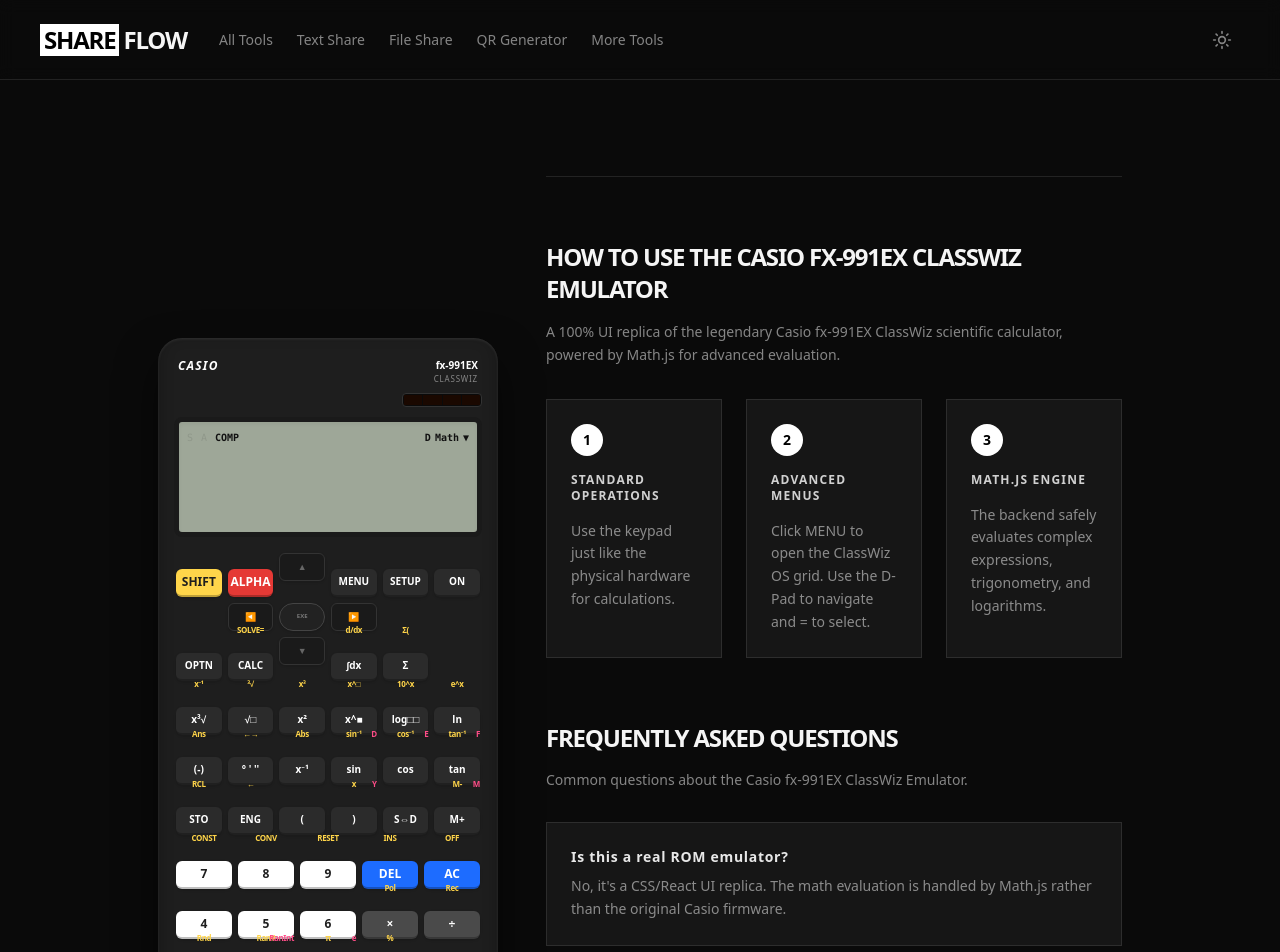
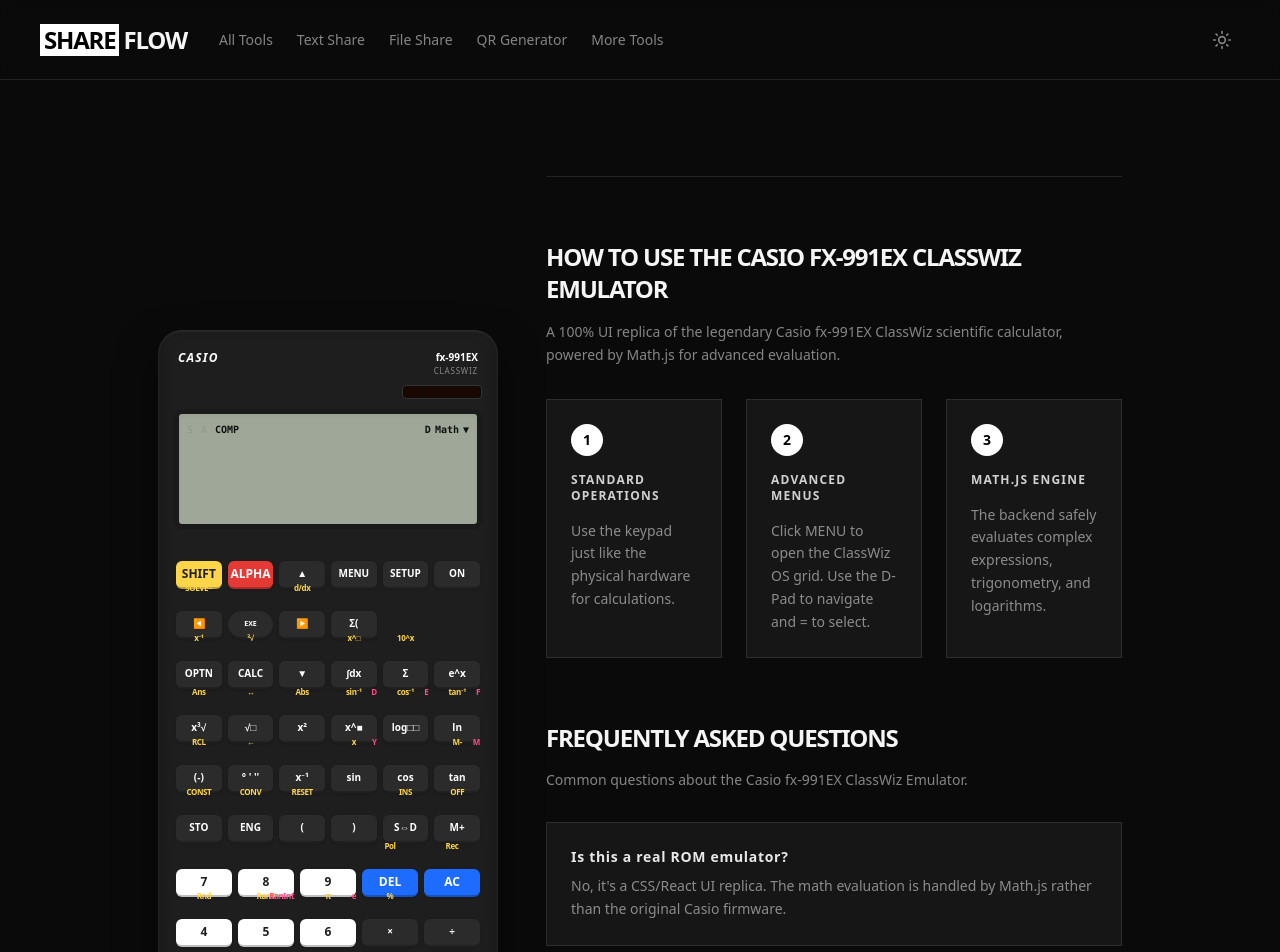
Before and after one commit to ariandesu/shareflow, a React (Vite) app: page /calculator in a window 1280 px wide. Shown: the top 952 px of the page. Built offline with nearby package versions, Linux system fonts and the light colour scheme.

Commit message:
update calculator layout per grid spec: row2 ◀/EXE/▶/Σ(, row3 OPTN/CALC/▼/∫dx/Σ/e^x, shifted sec labels, compound sec (Ran#/RanInt, π/e), EXE oval button, white numpad keys

```diff
--- a/src/pages/ScientificCalculator.tsx
+++ b/src/pages/ScientificCalculator.tsx
@@ -24,13 +24,12 @@ const Btn = ({
   onClick: () => void,
   shiftL?: string,
   alphaL?: string,
-  type?: "normal" | "number" | "operator" | "blue" | "yellow" | "red",
+  type?: "normal" | "number" | "blue" | "yellow" | "red",
   className?: string,
   btnClassName?: string
 }) => {
   const styles: Record<string, string> = {
     number: "bg-[#FFFFFF] text-[#1E1E1E] hover:bg-[#F0F0F0] text-sm",
-    operator: "bg-[#4A4A4A] text-[#FFF] hover:bg-[#5A5A5A] text-sm",
     blue: "bg-[#1D6CFF] text-[#FFF] hover:bg-[#1A5FE0] text-sm",
     yellow: "bg-[#FFD54A] text-[#1E1E1E] hover:bg-[#FFC107] text-sm",
     red: "bg-[#E53935] text-[#FFF] hover:bg-[#D32F2F] text-sm",
@@ -52,25 +51,15 @@ const Btn = ({
   );
 };
 
-const DPadBtn = ({ dir, onClick }: { dir: "UP" | "DOWN" | "LEFT" | "RIGHT", onClick: () => void }) => {
-  const arrows: Record<string, string> = { UP: "▲", DOWN: "▼", LEFT: "◀", RIGHT: "▶" };
-  return (
+const ExeBtn = ({ onClick }: { onClick: () => void }) => (
+  <div className="flex flex-col items-center justify-end h-[44px] relative">
     <button
       onClick={onClick}
-      className="w-full h-[28px] bg-[#1A1A1A] rounded-md border border-[#333] text-[#666] text-[9px] font-bold hover:bg-[#222] active:scale-95 transition-all flex items-center justify-center cursor-pointer shadow-sm"
+      className="w-full h-[28px] rounded-full bg-[#2B2B2B] text-[#FFF] hover:bg-[#353535] shadow-sm border-b-[2px] border-black/25 active:border-b-0 active:translate-y-[2px] transition-all font-bold flex items-center justify-center text-[7px]"
     >
-      {arrows[dir]}
+      EXE
     </button>
-  );
-};
-
-const DPadCenter = ({ onClick }: { onClick: () => void }) => (
-  <button
-    onClick={onClick}
-    className="w-full h-[28px] bg-[#222] rounded-full border border-[#444] text-[#777] text-[6px] font-bold hover:bg-[#2A2A2A] active:scale-95 transition-all flex items-center justify-center cursor-pointer shadow-sm"
-  >
-    EXE
-  </button>
+  </div>
 );
 
 export default function ScientificCalculator() {
@@ -207,7 +196,6 @@ export default function ScientificCalculator() {
           boxShadow: "0 20px 40px rgba(0,0,0,0.5), inset 0 1px 3px rgba(255,255,255,0.1), inset 0 -5px 15px rgba(0,0,0,0.3)",
         }}
       >
-        {/* Branding */}
         <div className="flex justify-between items-start px-1 pt-1 pb-2">
           <div className="text-[#FFF] text-xs font-black tracking-widest italic">CASIO</div>
           <div className="text-right">
@@ -216,12 +204,10 @@ export default function ScientificCalculator() {
           </div>
         </div>
 
-        {/* Solar Panel */}
         <div className="w-20 h-3.5 bg-[#0A0A0A] border border-[#333] rounded-sm ml-auto grid grid-cols-4 gap-px p-px">
           <div className="bg-[#1A0800]"></div><div className="bg-[#1A0800]"></div><div className="bg-[#1A0800]"></div><div className="bg-[#1A0800]"></div>
         </div>
 
-        {/* LCD Screen */}
         <div className="mt-2.5 w-full h-[120px] bg-[#9EA798] border-[5px] border-[#1A1A1A] rounded-lg p-2 shadow-inner flex flex-col font-mono text-[#111]">
           <div className="flex justify-between items-center text-[10px] h-4 mb-1">
             <div className="flex gap-2">
@@ -264,93 +250,92 @@ export default function ScientificCalculator() {
           </div>
         </div>
 
-        {/* Keyboard */}
         <div className="flex-1 mt-4 px-0.5 flex flex-col gap-1.5">
 
-          {/* Row 1: SHIFT, ALPHA, REPLAY_UP, MENU, SETUP, ON */}
+          {/* Row 1: SHIFT, ALPHA, ▲, MENU, SETUP, ON */}
           <div className="grid grid-cols-6 gap-x-1.5">
             <Btn label="SHIFT" onClick={toggleShift} type="yellow" />
             <Btn label="ALPHA" onClick={toggleAlpha} type="red" />
-            <DPadBtn dir="UP" onClick={() => handleNav("UP")} />
-            <Btn label="MENU" onClick={toggleMenu} />
-            <Btn label="SETUP" onClick={() => {}} />
-            <Btn label="ON" onClick={ac} />
+            <Btn label="▲" onClick={() => handleNav("UP")} type="normal" />
+            <Btn label="MENU" onClick={toggleMenu} type="normal" />
+            <Btn label="SETUP" onClick={() => {}} type="normal" />
+            <Btn label="ON" onClick={ac} type="normal" />
           </div>
 
-          {/* Row 2: REPLAY_LEFT, REPLAY_CENTER(EXE), REPLAY_RIGHT */}
+          {/* Row 2: ◀, EXE, ▶, Σ( */}
           <div className="grid grid-cols-6 gap-x-1.5">
-            <div />
-            <DPadBtn dir="LEFT" onClick={() => handleNav("LEFT")} />
-            <DPadCenter onClick={handleEqual} />
-            <DPadBtn dir="RIGHT" onClick={() => handleNav("RIGHT")} />
+            <Btn label="◀" onClick={() => handleNav("LEFT")} type="normal" shiftL="SOLVE=" />
+            <ExeBtn onClick={handleEqual} />
+            <Btn label="▶" onClick={() => handleNav("RIGHT")} type="normal" shiftL="d/dx" />
+            <Btn label="Σ(" onClick={() => insert("Σ(")} type="normal" />
             <div />
             <div />
           </div>
 
-          {/* Row 3: OPTN, CALC, REPLAY_DOWN, ∫dx, Σ */}
+          {/* Row 3: OPTN, CALC, ▼, ∫dx, Σ, e^x */}
           <div className="grid grid-cols-6 gap-x-1.5">
-            <Btn label="OPTN" onClick={() => {}} />
-            <Btn label="CALC" onClick={() => {}} shiftL="SOLVE=" />
-            <DPadBtn dir="DOWN" onClick={() => handleNav("DOWN")} />
-            <Btn label="∫dx" onClick={() => insert("integrate(")} shiftL="d/dx" />
-            <Btn label="Σ" onClick={() => insert("sigma(")} shiftL="Σ(" />
-            <div />
+            <Btn label="OPTN" onClick={() => {}} type="normal" shiftL="x⁻¹" />
+            <Btn label="CALC" onClick={() => {}} type="normal" shiftL="³√" />
+            <Btn label="▼" onClick={() => handleNav("DOWN")} type="normal" />
+            <Btn label="∫dx" onClick={() => insert("integrate(")} type="normal" shiftL="x^□" />
+            <Btn label="Σ" onClick={() => insert("Σ")} type="normal" shiftL="10^x" />
+            <Btn label="e^x" onClick={() => insert("e^(")} type="normal" />
           </div>
 
           {/* Row 4: x³√, √□, x², x^■, log□□, ln */}
           <div className="grid grid-cols-6 gap-x-1.5 mt-1">
-            <Btn label="x³√" onClick={() => insert("cuberoot(")} shiftL="x⁻¹" />
-            <Btn label="√□" onClick={() => insert("√(")} shiftL="³√" />
-            <Btn label="x²" onClick={() => insert("²")} shiftL="x³" />
-            <Btn label="x^■" onClick={() => insert("^")} shiftL="x^□" />
-            <Btn label="log□□" onClick={() => insert("log(")} shiftL="10^x" />
-            <Btn label="ln" onClick={() => insert("ln(")} shiftL="e^x" />
+            <Btn label="x³√" onClick={() => insert("cuberoot(")} type="normal" shiftL="Ans" />
+            <Btn label="√□" onClick={() => insert("√(")} type="normal" shiftL="↔" />
+            <Btn label="x²" onClick={() => insert("²")} type="normal" shiftL="Abs" />
+            <Btn label="x^■" onClick={() => insert("^")} type="normal" shiftL="sin⁻¹" alphaL="D" />
+            <Btn label="log□□" onClick={() => insert("log(")} type="normal" shiftL="cos⁻¹" alphaL="E" />
+            <Btn label="ln" onClick={() => insert("ln(")} type="normal" shiftL="tan⁻¹" alphaL="F" />
           </div>
 
           {/* Row 5: (-), ° ' '', x⁻¹, sin, cos, tan */}
           <div className="grid grid-cols-6 gap-x-1.5">
-            <Btn label="(-)" onClick={() => insert("-")} shiftL="Ans" />
-            <Btn label={"° ' ''"} onClick={() => {}} shiftL="←→" />
-            <Btn label="x⁻¹" onClick={() => insert("^-1")} shiftL="Abs" />
-            <Btn label="sin" onClick={() => insert("sin(")} shiftL="sin⁻¹" alphaL="D" />
-            <Btn label="cos" onClick={() => insert("cos(")} shiftL="cos⁻¹" alphaL="E" />
-            <Btn label="tan" onClick={() => insert("tan(")} shiftL="tan⁻¹" alphaL="F" />
+            <Btn label="(-)" onClick={() => insert("-")} type="normal" shiftL="RCL" />
+            <Btn label={"° ' ''"} onClick={() => {}} type="normal" shiftL="←" />
+            <Btn label="x⁻¹" onClick={() => insert("^-1")} type="normal" />
+            <Btn label="sin" onClick={() => insert("sin(")} type="normal" shiftL="x" alphaL="Y" />
+            <Btn label="cos" onClick={() => insert("cos(")} type="normal" />
+            <Btn label="tan" onClick={() => insert("tan(")} type="normal" shiftL="M-" alphaL="M" />
           </div>
 
           {/* Row 6: STO, ENG, (, ), S⇔D, M+ */}
           <div className="grid grid-cols-6 gap-x-1.5">
-            <Btn label="STO" onClick={() => {}} shiftL="RCL" />
-            <Btn label="ENG" onClick={() => {}} shiftL="←" />
-            <Btn label="(" onClick={() => insert("(")} />
-            <Btn label=")" onClick={() => insert(")")} shiftL="x" alphaL="Y" />
-            <Btn label="S⇔D" onClick={() => {}} />
-            <Btn label="M+" onClick={() => {}} shiftL="M-" alphaL="M" />
+            <Btn label="STO" onClick={() => {}} type="normal" shiftL="CONST" />
+            <Btn label="ENG" onClick={() => {}} type="normal" shiftL="CONV" />
+            <Btn label="(" onClick={() => insert("(")} type="normal" shiftL="RESET" />
+            <Btn label=")" onClick={() => insert(")")} type="normal" />
+            <Btn label="S⇔D" onClick={() => {}} type="normal" shiftL="INS" />
+            <Btn label="M+" onClick={() => {}} type="normal" shiftL="OFF" />
           </div>
 
           {/* Numpad */}
           <div className="grid grid-cols-5 gap-1.5 mt-1">
-            <Btn label="7" onClick={() => insert("7")} type="number" shiftL="CONST" />
-            <Btn label="8" onClick={() => insert("8")} type="number" shiftL="CONV" />
-            <Btn label="9" onClick={() => insert("9")} type="number" shiftL="RESET" />
-            <Btn label="DEL" onClick={del} type="blue" shiftL="INS" />
-            <Btn label="AC" onClick={ac} type="blue" shiftL="OFF" />
+            <Btn label="7" onClick={() => insert("7")} type="number" />
+            <Btn label="8" onClick={() => insert("8")} type="number" />
+            <Btn label="9" onClick={() => insert("9")} type="number" />
+            <Btn label="DEL" onClick={del} type="blue" shiftL="Pol" />
+            <Btn label="AC" onClick={ac} type="blue" shiftL="Rec" />
 
-            <Btn label="4" onClick={() => insert("4")} type="number" />
-            <Btn label="5" onClick={() => insert("5")} type="number" />
-            <Btn label="6" onClick={() => insert("6")} type="number" />
-            <Btn label="×" onClick={() => insert("×")} type="operator" shiftL="Pol" />
-            <Btn label="÷" onClick={() => insert("÷")} type="operator" shiftL="Rec" />
+            <Btn label="4" onClick={() => insert("4")} type="number" shiftL="Rnd" />
+            <Btn label="5" onClick={() => insert("5")} type="number" shiftL="Ran#" alphaL="RanInt" />
+            <Btn label="6" onClick={() => insert("6")} type="number" shiftL="π" alphaL="e" />
+            <Btn label="×" onClick={() => insert("×")} type="normal" shiftL="%" />
+            <Btn label="÷" onClick={() => insert("÷")} type="normal" />
 
-            <Btn label="1" onClick={() => insert("1")} type="number" shiftL="Rnd" />
-            <Btn label="2" onClick={() => insert("2")} type="number" shiftL="Ran#" alphaL="RanInt" />
-            <Btn label="3" onClick={() => insert("3")} type="number" shiftL="π" alphaL="e" />
-            <Btn label="+" onClick={() => insert("+")} type="operator" shiftL="%" />
-            <Btn label="-" onClick={() => insert("-")} type="operator" />
+            <Btn label="1" onClick={() => insert("1")} type="number" />
+            <Btn label="2" onClick={() => insert("2")} type="number" />
+            <Btn label="3" onClick={() => insert("3")} type="number" />
+            <Btn label="+" onClick={() => insert("+")} type="normal" />
+            <Btn label="-" onClick={() => insert("-")} type="normal" />
 
             <Btn label="0" onClick={() => insert("0")} type="number" />
             <Btn label="." onClick={() => insert(".")} type="number" />
             <Btn label="×10ˣ" onClick={() => insert("x10^")} type="number" />
-            <Btn label="Ans" onClick={() => insert("Ans")} type="normal" btnClassName="bg-[#4A4A4A] text-white hover:bg-[#5A5A5A] text-sm" />
+            <Btn label="Ans" onClick={() => insert("Ans")} type="normal" />
             <Btn label="=" onClick={handleEqual} type="blue" />
           </div>
 
```
